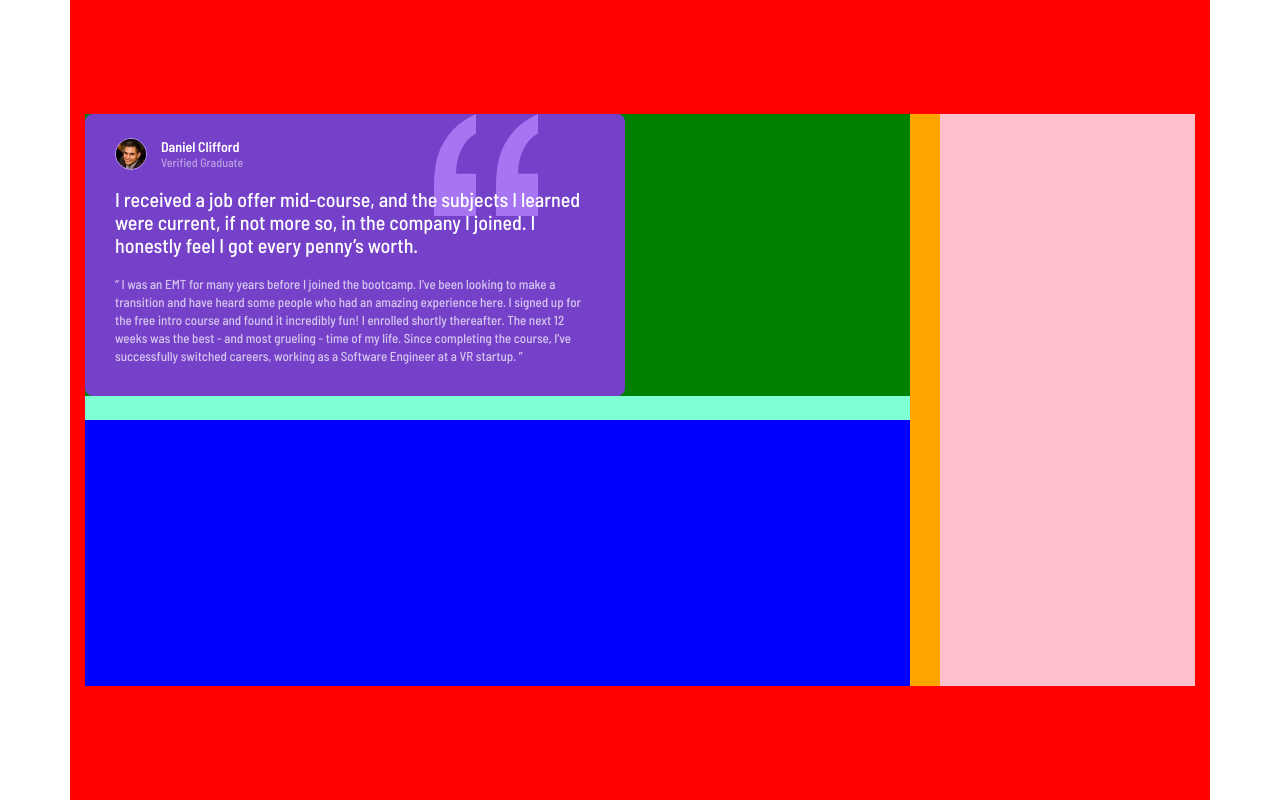
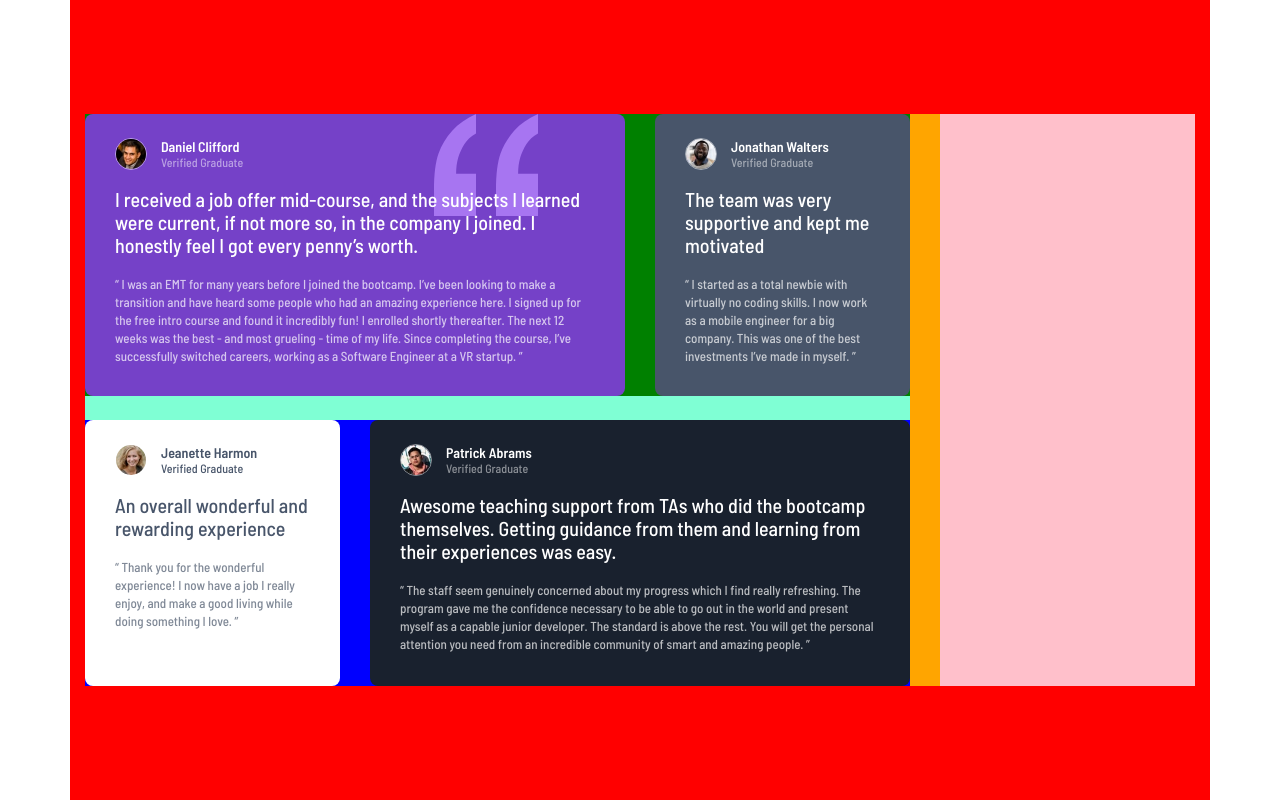
Before and after one commit to aardvarkpepper/2025-06-14-SBA-3, a website: page index.html in a window 1280 px wide. Drawn offline with nearby package versions, Linux system fonts and the light colour scheme.

Commit message:
Added through fourth card in wide frame.

```diff
--- a/index.html
+++ b/index.html
@@ -21,6 +21,7 @@
       <div class="xframewide">
         <div class="xfwcol1">
           <div class="xfwc1row1">
+
             <div class="xcard xcard1">
               <img class="xcard1graphic" src="./bg-pattern-quotation.svg" alt="Quotation mark.">
               <div class="xcardtitlebar">
@@ -55,12 +56,94 @@
             </div>
             <!-- /xcard xcard1-->
 
-
+            <div class="xcard xcard2">
+              <div class="xcardtitlebar">
+                <div class="xcardtitleimagecontainer">
+                  <img class="xcardtitleimage" src="image-jonathan.jpg" alt="Jonathan.">
+                </div>
+                <!-- /xcardimagecontainer -->
+                <div class="xcardtitletext">
+                  <div class="xcttname">
+                    Jonathan Walters
+                  </div>
+                  <div class="xcttrole">
+                    Verified Graduate
+                  </div>
+                </div>
+                <!-- /xcardtitletext -->
+              </div>
+              <!-- xcardtitlebar -->
+              <div class="xcardexcerpt">
+                The team was very supportive and kept me motivated
+              </div>
+              <div class="xcardquote">
+                 “ I started as a total newbie with virtually no coding skills. I now work as a mobile engineer
+        for a big company. This was one of the best investments I’ve made in myself. ”
+              </div>
+            </div>
+            <!-- /xcard xcard2-->
 
           </div>
           <!-- /xfwc1row1 -->
 
           <div class="xfwc1row2">
+
+            <div class="xcard xcard3">
+              <div class="xcardtitlebar">
+                <div class="xcardtitleimagecontainer">
+                  <img class="xcardtitleimage" src="image-jeanette.jpg" alt="Jeanette.">
+                </div>
+                <!-- /xcardimagecontainer -->
+                <div class="xcardtitletext">
+                  <div class="xcttname" id="xcttnamedark">
+                    Jeanette Harmon
+                  </div>
+                  <div class="xcttrole" id="xcttnamedark">
+                    Verified Graduate
+                  </div>
+                </div>
+                <!-- /xcardtitletext -->
+              </div>
+              <!-- xcardtitlebar -->
+              <div class="xcardexcerpt" id="xcardexcerptdark">
+                An overall wonderful and rewarding experience
+              </div>
+              <div class="xcardquote" id="xcardquotedark">
+                 “ Thank you for the wonderful experience! I now have a job I really enjoy, and make a good living
+        while doing something I love. ”
+              </div>
+            </div>
+            <!-- /xcard xcard3-->
+
+            <div class="xcard xcard4">
+              <div class="xcardtitlebar">
+                <div class="xcardtitleimagecontainer">
+                  <img class="xcardtitleimage" src="image-patrick.jpg" alt="Patrick.">
+                </div>
+                <!-- /xcardimagecontainer -->
+                <div class="xcardtitletext">
+                  <div class="xcttname">
+                    Patrick Abrams
+                  </div>
+                  <div class="xcttrole">
+                    Verified Graduate
+                  </div>
+                </div>
+                <!-- /xcardtitletext -->
+              </div>
+              <!-- xcardtitlebar -->
+              <div class="xcardexcerpt">
+                Awesome teaching support from TAs who did the bootcamp themselves. Getting guidance from them and
+        learning from their experiences was easy.
+              </div>
+              <div class="xcardquote">
+                “ The staff seem genuinely concerned about my progress which I find really refreshing. The program
+        gave me the confidence necessary to be able to go out in the world and present myself as a capable
+        junior developer. The standard is above the rest. You will get the personal attention you need from
+        an incredible community of smart and amazing people. ”
+              </div>
+            </div>
+            <!-- /xcard xcard4-->
 
           </div>
           <!-- /xfwc1row2 -->
--- a/styles.css
+++ b/styles.css
@@ -27,7 +27,7 @@
 }
 .xfwc1row1 {
   display: flex;
-  flex-direction: column;
+  flex-direction: row;
   width: 825px;
   height: 282px;
   background-color: green;
@@ -35,16 +35,10 @@
 .xfwc1row2 {
   margin-top: 24px;
   display: flex;
-  flex-direction: column;
+  flex-direction: row;
   width: 825px;
   height: 266px;
   background-color: blue;
-}
-
-
-.xframenarrow {
-  background-color: yellow;
-  margin: 71px 24px;
 }
 .xcard {
   border-radius: 8px;
@@ -55,6 +49,23 @@
   width: 540px;
   height: 282px;
   position: relative;
+}
+.xcard2 {
+  margin-left: 30px;
+  background-color: hsla(217, 19%, 35%, 1);
+  width: 255px;
+  height: 282px;
+}
+.xcard3 {
+  background-color: hsla(0, 0%, 100%, 1);
+  width: 255px;
+  height: 266px;
+}
+.xcard4 {
+  margin-left: 30px;
+  background-color: hsla(219, 29%, 14%, 1);
+  width: 540px;
+  height: 266px;
 }
 .xcard1graphic {
   position: absolute;
@@ -89,13 +100,19 @@
   font-size: 14px;
   line-height: 16px;
   font-weight: 600;
-  color: hsla(0, 0%, 100%);
+  color: hsla(0, 0%, 100%, 1);
+}
+#xcttnamedark {
+  color: hsla(217, 19%, 35%, 1);
 }
 .xcttrole {
   font-size: 12px;
   line-height: 14px;
   font-weight: 500;
   color: hsla(0, 0%, 100%, 0.5);
+}
+#xcttroledark {
+  color: hsla(217, 19%, 35%, 0.5);
 }
 .xcardexcerpt{
   font-size: 20px;
@@ -108,6 +125,9 @@
   position: relative;
   z-index: 2;
 }
+#xcardexcerptdark{
+  color: hsla(217, 19%, 35%, 1);
+}
 .xcardquote{
   font-size: 13px;
   line-height: 18px;
@@ -116,6 +136,13 @@
   margin-top: 18px;
   margin-left: 30px;
   margin-right: 30px;
+}
+#xcardquotedark{
+  color: hsla(217, 19%, 35%, 0.7);
+}
+.xframenarrow {
+  background-color: yellow;
+  margin: 71px 24px;
 }
 
 @media (max-width: 1199px) {
```
